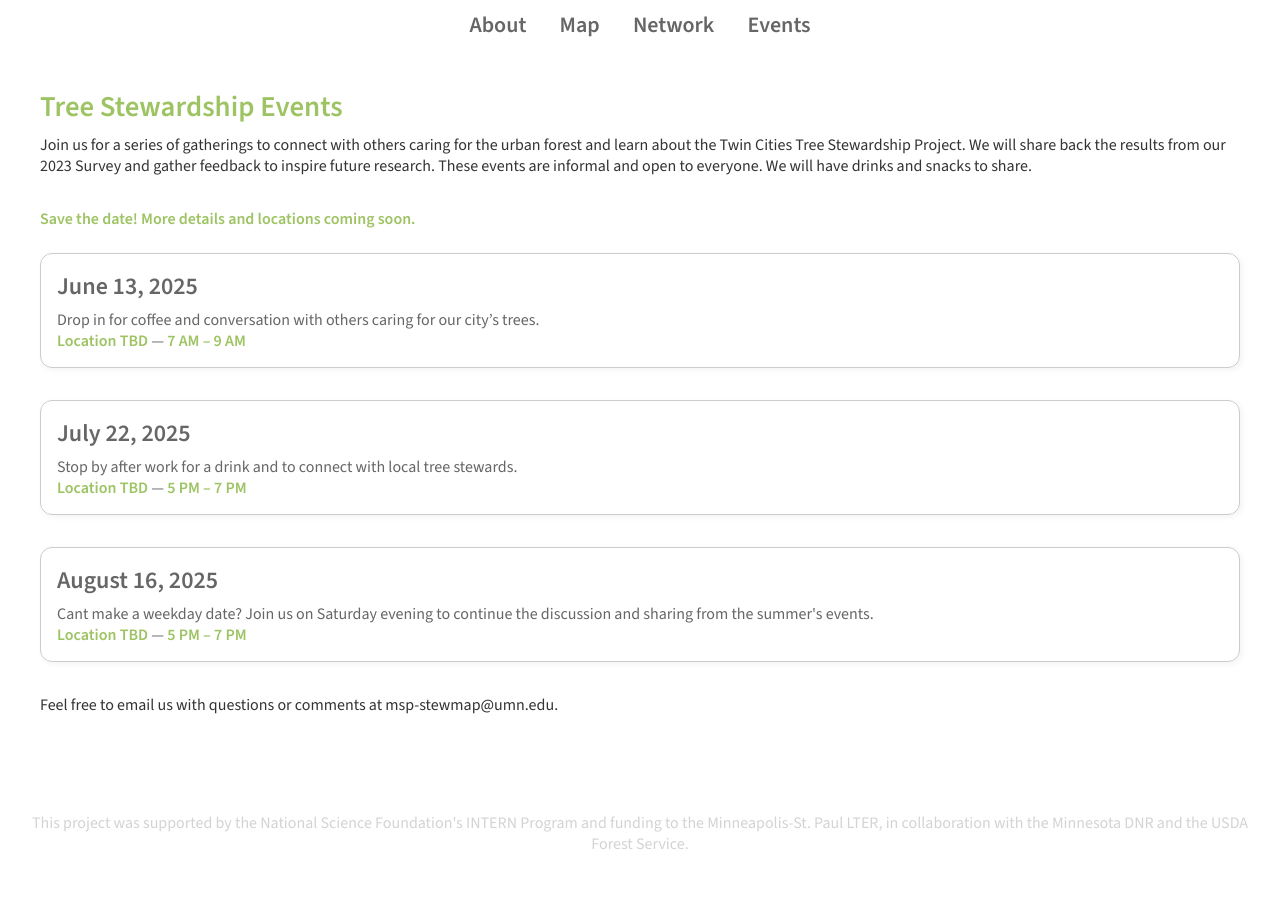
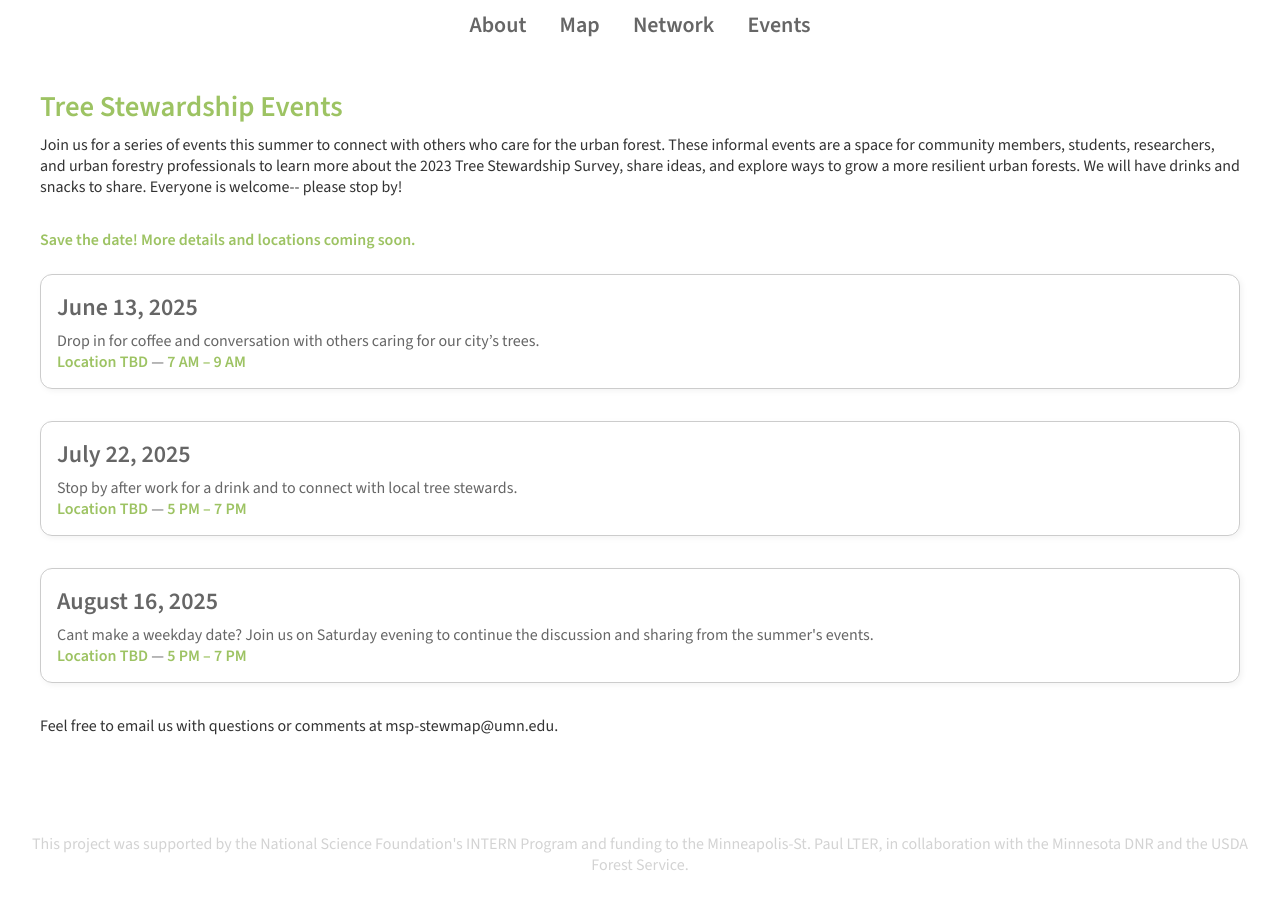
Before and after one commit to sallydonovan/mspstewmap, a Jekyll site: the page built from events.md, in a window 1280 px wide. Built offline with Jekyll 4.4.1, drawn with Linux system fonts in a browser that asks for light colours.

Commit message:
Update events.md

```diff
--- a/events.md
+++ b/events.md
@@ -44,7 +44,7 @@ layout: default
 
 <div class="event-header">Tree Stewardship Events</div>
 <div class="event-subtext">
-  Join us for a series of gatherings to connect with others caring for the urban forest and learn about the Twin Cities Tree Stewardship Project. We will share back the results from our 2023 Survey and gather feedback to inspire future research. These events are informal and open to everyone. We will have drinks and snacks to share.
+  Join us for a series of events this summer to connect with others who care for the urban forest. These informal events are a space for community members, students, researchers, and urban forestry professionals to learn more about the 2023 Tree Stewardship Survey, share ideas, and explore ways to grow a more resilient urban forests. We will have drinks and snacks to share. Everyone is welcome-- please stop by!
 </div>
 
 <p class="event-highlight">Save the date! More details and locations coming soon.</p>
```
